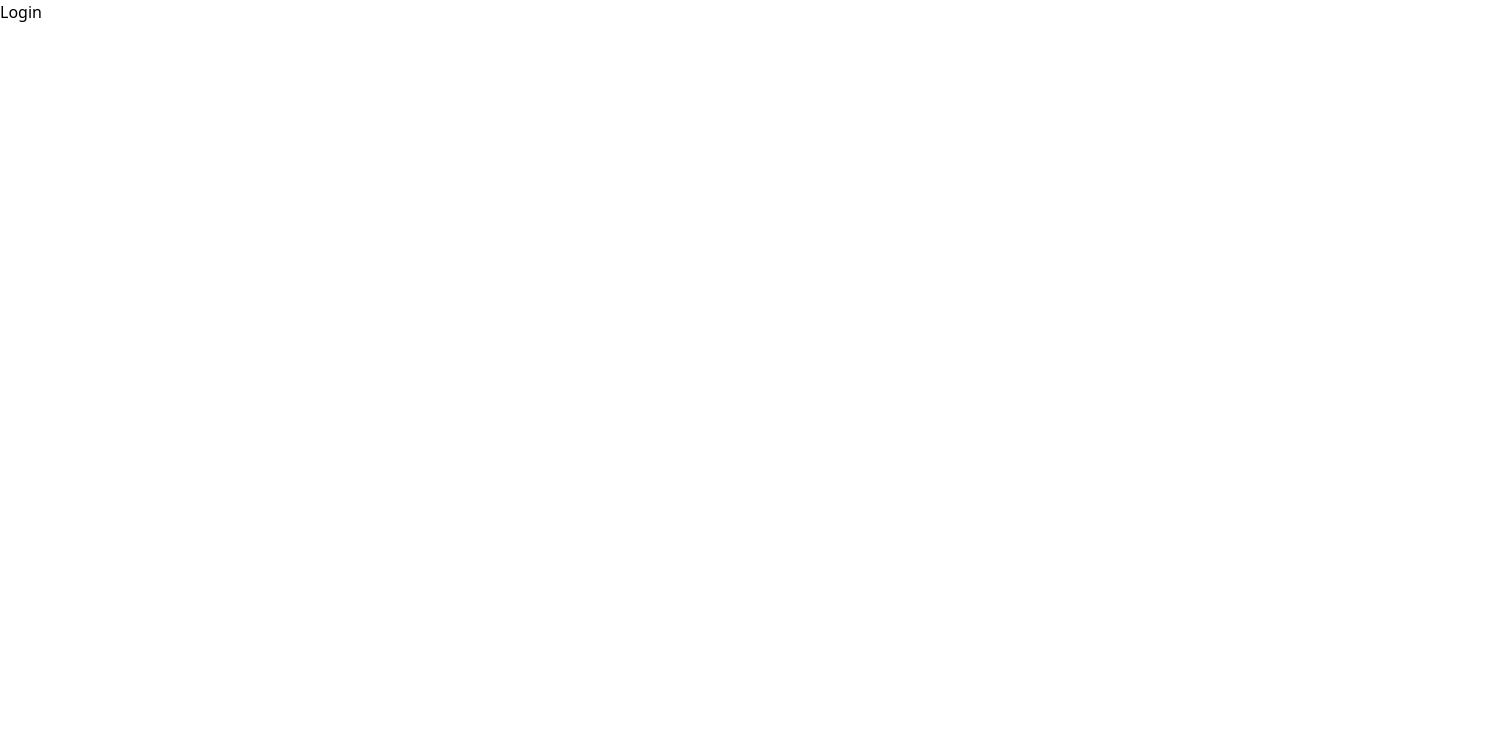
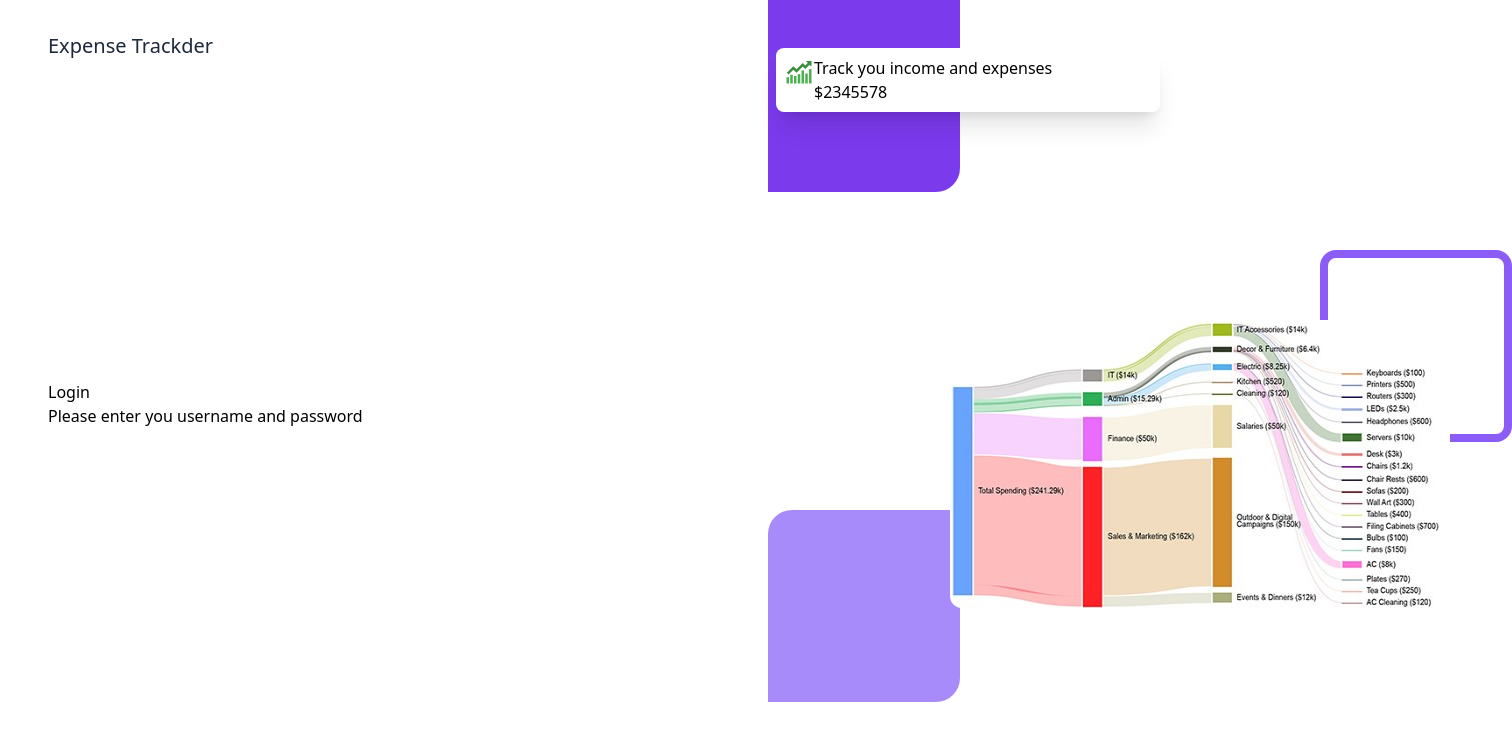
Before and after one commit to ta0047/ExpenseTracker, a React (Vite) app in the folder frontend/: page /login in a window 1280 px wide. Shown: the top 740 px of the page, 1512 px wide, since content can reach past the window. Built offline with nearby package versions, Linux system fonts and the light colour scheme.

Commit message:
work on login and Authlayout component

```diff
--- a/frontend/src/App.jsx
+++ b/frontend/src/App.jsx
@@ -24,8 +24,5 @@ export default App
 
 const Root = () => {
   const isAuthenticated=!!localStorage.getItem("tokken")
-  return isAuthenticated ?
-  (<Navigate to="/dashboard"/>)
-  :
-  (<Navigate to='/login'/>)
+  return isAuthenticated ? (<Navigate to="/dashboard"/>) : (<Navigate to='/login'/>)
 }
--- /dev/null
+++ b/frontend/src/Components/Layouts/AuthLayout.jsx
@@ -0,0 +1,53 @@
+import chart from '../../assets/images/chart.jpg'
+import { FcBullish } from "react-icons/fc";
+function AuthLayout({ children }) {
+    return (
+        <>
+            <div className="flex">
+                <div className='w-screen h-screen md:w-[60vw] px-12 pt-8 pb-12 '>
+                    <h2 className='text-xl  text-slate-800'>Expense Trackder</h2>
+                    {children}
+                </div>
+                <div className="w-[40vw]  overflow-hidden">
+                    <div className="w-48 h-48 rounded-br-3xl bg-violet-600 absolute"></div>
+
+                    <div className="w-48 h-48 rounded-2xl border-8 border-violet-500 absolute top-[250px] left-[1320px]"></div>
+
+                    <div className="w-48 h-48 rounded-tl-3xl rounded-br-3xl  bg-violet-400 absolute top-[510px] "></div>
+
+                    <img src={chart} alt="" className='rounded-xl z-[10] absolute top-80 w-[500px] h-72 left-[950px]' />
+
+                    <StatsInfoCard
+                        icons={<FcBullish size={30} />}
+                        label="Track you income and expenses"
+                        value="2345578"
+                        color="bg-white"
+                    />
+
+
+
+
+                </div>
+
+            </div>
+        </>
+    )
+}
+export default AuthLayout
+
+const StatsInfoCard = ({ icons, label, value, color }) => {
+    return (
+
+        <div className={`rounded-lg w-96 absolute p-2 m-2 top-10 ${color} shadow-xl flex`}>
+            <div className="">
+                <div className="">{icons}</div>
+            </div>
+            <div className="">
+                <div className="">{label}</div>
+                <div className="">${value}</div>
+
+            </div>
+        </div>
+    )
+
+}
--- a/frontend/src/Pages/Auth/Login.jsx
+++ b/frontend/src/Pages/Auth/Login.jsx
@@ -1,8 +1,12 @@
 import React from 'react'
+import AuthLayout from '../../Components/Layouts/AuthLayout'
 
 const Login = () => {
   return (
-    <div>Login</div>
+    <AuthLayout>
+      <div className='mt-80'>Login</div>
+      <p>Please enter you username and password</p>
+    </AuthLayout>
   )
 }
 
```
Also changed, not shown: frontend/src/assets/images/chart.jpg (added).
